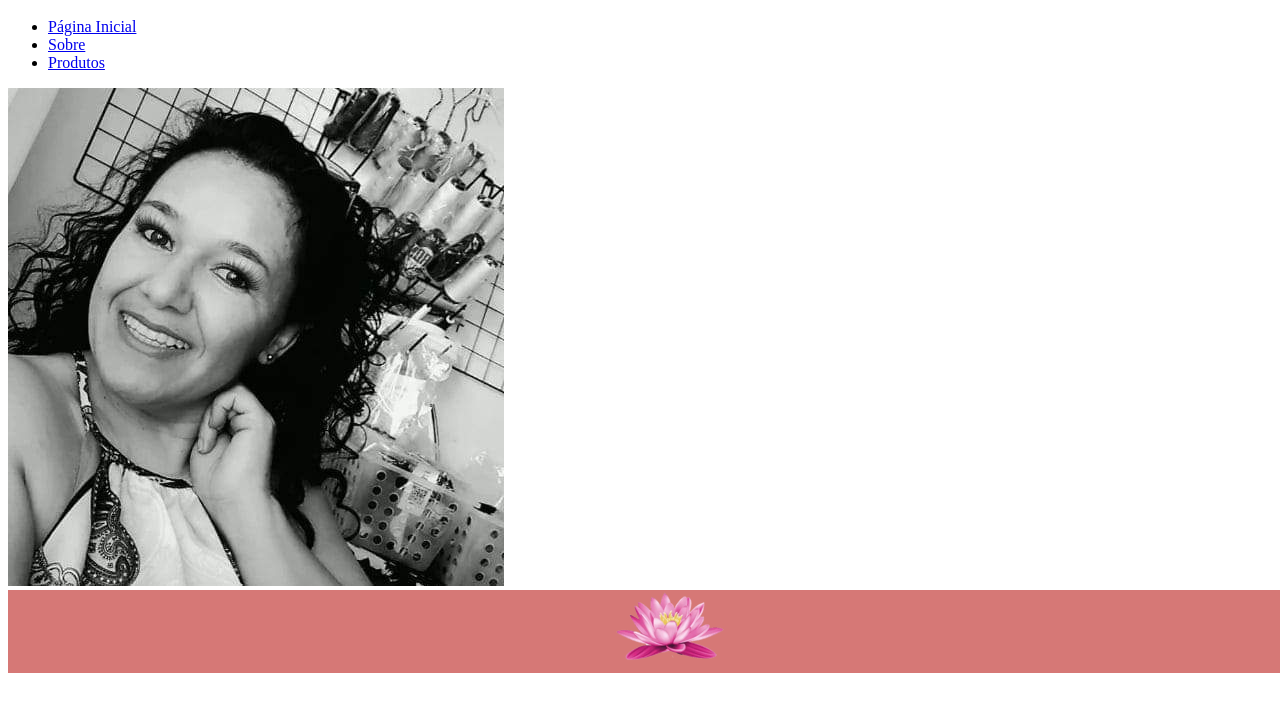
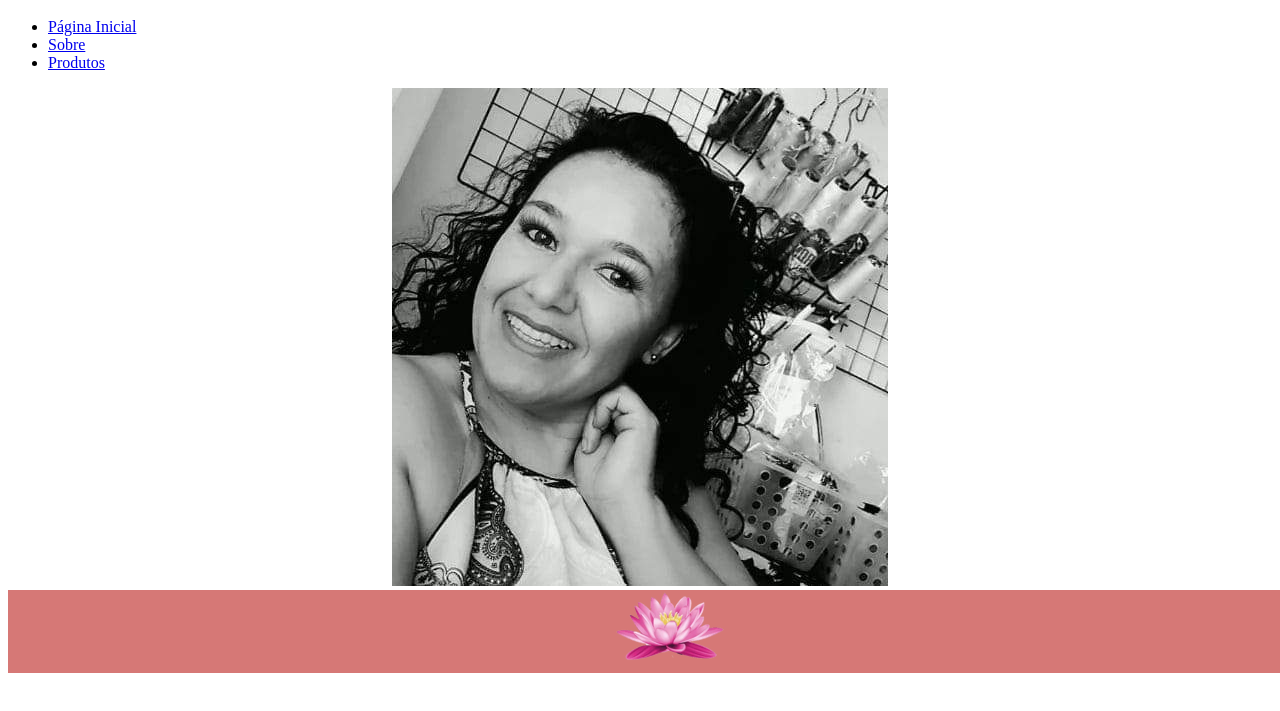
Before and after one commit to ProfPatLopes/ateliePatArts, a plain HTML site: page index.html in a window 1280 px wide. Shown: the part 85-796 px from the top of the page. Drawn offline with Linux system fonts and the light colour scheme.

Commit message:
cebtralizado

```diff
--- a/index.html
+++ b/index.html
@@ -17,7 +17,7 @@
         <li><a href="produtos.html">Produtos</a></li>
       </ul>
     </header>
-    <img src="arteira.jpeg" class="imagemopções">
+    <center><img src="arteira.jpeg" class="imagemopções"></center>
   </body>
   <footer>
     <img  src="footer.png">
```
